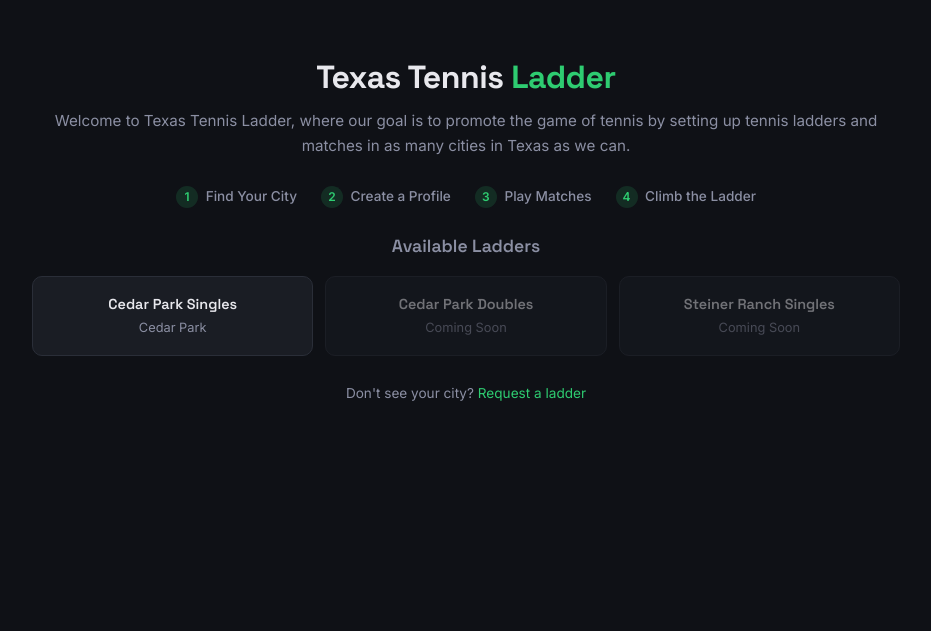
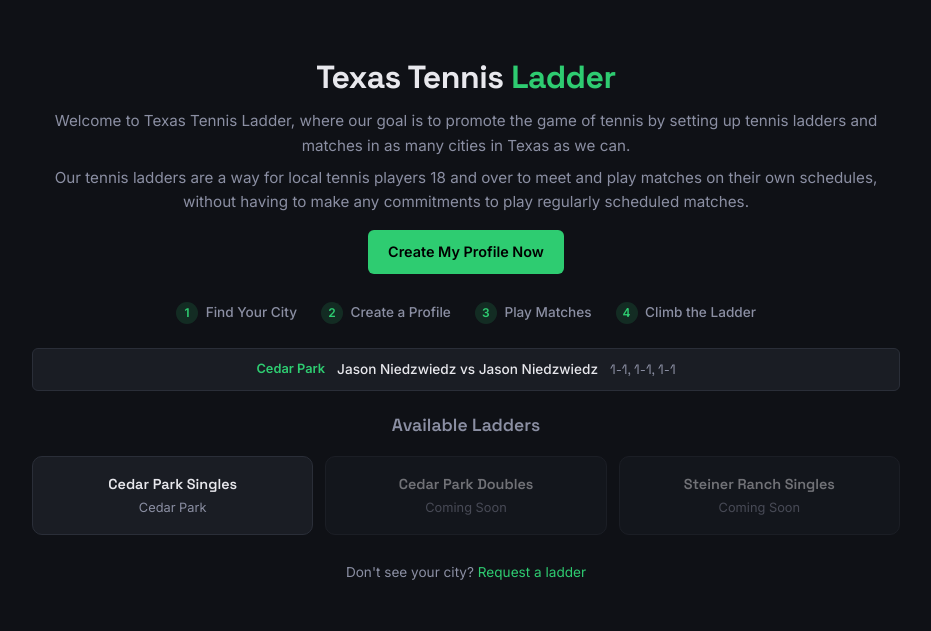
Before and after one commit to kaplanae/rallyrung, a Flask app: page / in a window 1280 px wide. Shown: the part 72-703 px from the top of the page, without its empty margins (174-1105 px from the left). Run offline with Flask 3, Linux system fonts and the light colour scheme; data comes from the database, SQL or seed files in the repository; tables that the repository leaves empty hold one stand-in row (values such as "Sample post"); some libraries are stand-ins or nearby versions.

Commit message:
Add birth year to signup/profile, match ticker on hub, rules updates
- Birth year required at signup (18+ enforced), shown as age on profile
- Rotating recent match scores ticker on hub home page
- "Create My Profile Now" button on hub for logged-out users
- Rules: updated match format, score reporting, added bold highlights
- DB migration for birth_year column on users table

Co-Authored-By: Claude Opus 4.6 <noreply@anthropic.com>

```diff
--- a/app.py
+++ b/app.py
@@ -179,7 +179,7 @@ def get_db():
 class User(UserMixin):
     def __init__(self, id, username, email=None, google_id=None, profile_picture=None,
                  phone=None, ntrp_rating=None, gender=None, is_admin=False, is_active=True,
-                 password_hash=None):
+                 password_hash=None, birth_year=None):
         self.id = id
         self.username = username
         self.email = email
@@ -191,10 +191,17 @@ class User(UserMixin):
         self.is_admin = is_admin
         self._is_active = is_active
         self.password_hash = password_hash
+        self.birth_year = birth_year
 
     @property
     def is_active(self):
         return self._is_active
+
+    @property
+    def age(self):
+        if not self.birth_year:
+            return None
+        return date.today().year - self.birth_year
 
 
 @login_manager.user_loader
@@ -212,7 +219,8 @@ def load_user(user_id):
             google_id=row.get('google_id'), profile_picture=row.get('profile_picture'),
             phone=row.get('phone'), ntrp_rating=row.get('ntrp_rating'),
             gender=row.get('gender'),
-            is_admin=bool(row.get('is_admin')), is_active=bool(row.get('is_active', True))
+            is_admin=bool(row.get('is_admin')), is_active=bool(row.get('is_active', True)),
+            birth_year=row.get('birth_year')
         )
     return None
 
@@ -480,6 +488,11 @@ def init_db():
         conn.rollback()
     try:
         cur.execute("ALTER TABLE ladders ADD COLUMN city TEXT DEFAULT ''")
+        conn.commit()
+    except Exception:
+        conn.rollback()
+    try:
+        cur.execute("ALTER TABLE users ADD COLUMN birth_year INTEGER")
         conn.commit()
     except Exception:
         conn.rollback()
@@ -1094,7 +1107,8 @@ def login():
             google_id=row.get('google_id'), profile_picture=row.get('profile_picture'),
             phone=row.get('phone'), ntrp_rating=row.get('ntrp_rating'),
             gender=row.get('gender'),
-            is_admin=bool(row.get('is_admin')), is_active=bool(row.get('is_active', True))
+            is_admin=bool(row.get('is_admin')), is_active=bool(row.get('is_active', True)),
+            birth_year=row.get('birth_year')
         )
         login_user(user)
         user_ladders = get_user_ladders(user.id)
@@ -1116,9 +1130,21 @@ def signup():
     email = request.form.get('email', '').strip().lower()
     password = request.form.get('password', '')
     confirm_password = request.form.get('confirm_password', '')
-
-    if not username or not email or not password or not confirm_password:
+    birth_year_str = request.form.get('birth_year', '').strip()
+
+    if not username or not email or not password or not confirm_password or not birth_year_str:
         flash('All fields are required.')
+        return redirect(url_for('login'))
+
+    try:
+        birth_year = int(birth_year_str)
+    except ValueError:
+        flash('Please select a valid birth year.')
+        return redirect(url_for('login'))
+
+    current_year = date.today().year
+    if current_year - birth_year < 18:
+        flash('You must be at least 18 years old to join.')
         return redirect(url_for('login'))
 
     if password != confirm_password:
@@ -1140,8 +1166,8 @@ def signup():
         return redirect(url_for('login'))
 
     hashed = generate_password_hash(password)
-    cur.execute(f'''INSERT INTO users (username, email, password_hash)
-        VALUES ({ph}, {ph}, {ph})''', (username, email, hashed))
+    cur.execute(f'''INSERT INTO users (username, email, password_hash, birth_year)
+        VALUES ({ph}, {ph}, {ph}, {ph})''', (username, email, hashed, birth_year))
     conn.commit()
 
     cur.execute(f'SELECT * FROM users WHERE email = {ph}', (email,))
@@ -1150,7 +1176,8 @@ def signup():
 
     user = User(
         id=row['id'], username=row['username'], email=row.get('email'),
-        is_admin=bool(row.get('is_admin')), is_active=bool(row.get('is_active', True))
+        is_admin=bool(row.get('is_admin')), is_active=bool(row.get('is_active', True)),
+        birth_year=row.get('birth_year')
     )
     login_user(user)
 
@@ -1279,7 +1306,8 @@ def reset_password(token):
             phone=user_row.get('phone'), ntrp_rating=user_row.get('ntrp_rating'),
             gender=user_row.get('gender'),
             is_admin=bool(user_row.get('is_admin')),
-            is_active=bool(user_row.get('is_active', True))
+            is_active=bool(user_row.get('is_active', True)),
+            birth_year=user_row.get('birth_year')
         )
         login_user(user)
         flash('Your password has been reset successfully.')
@@ -1318,7 +1346,8 @@ def google_callback():
                 profile_picture=user_data.get('profile_picture'),
                 phone=user_data.get('phone'), ntrp_rating=user_data.get('ntrp_rating'),
                 is_admin=bool(user_data.get('is_admin')),
-                is_active=bool(user_data.get('is_active', True))
+                is_active=bool(user_data.get('is_active', True)),
+                birth_year=user_data.get('birth_year')
             )
             login_user(user)
             # Set ladder in session based on membership
@@ -1381,7 +1410,8 @@ def magic_login(token):
         phone=user_row.get('phone'), ntrp_rating=user_row.get('ntrp_rating'),
         gender=user_row.get('gender'),
         is_admin=bool(user_row.get('is_admin')),
-        is_active=bool(user_row.get('is_active', True))
+        is_active=bool(user_row.get('is_active', True)),
+        birth_year=user_row.get('birth_year')
     )
     login_user(user)
     flash(f'Welcome, {user.username}!')
@@ -1463,7 +1493,35 @@ def api_me():
 def index():
     if get_brand().get('IS_HUB'):
         ladders = get_all_ladders()
-        return render_template('hub_index.html', ladders=ladders)
+        # Fetch recent confirmed matches for the ticker
+        conn = get_db()
+        cur = conn.cursor()
+        ph = get_placeholder()
+        cur.execute('''
+            SELECT m.set1_p1, m.set1_p2, m.set2_p1, m.set2_p2, m.set3_p1, m.set3_p2,
+                   u1.username as p1_name, u2.username as p2_name, l.name as ladder_name
+            FROM matches m
+            JOIN monthly_groups mg ON m.group_id = mg.id
+            JOIN ladders l ON mg.ladder_id = l.id
+            JOIN users u1 ON m.player1_id = u1.id
+            JOIN users u2 ON m.player2_id = u2.id
+            WHERE m.status = 'confirmed'
+            ORDER BY m.created_at DESC
+            LIMIT 20
+        ''')
+        rows = [dict(r) for r in cur.fetchall()]
+        conn.close()
+        recent_matches = []
+        for r in rows:
+            sets = []
+            for s in range(1, 4):
+                sp1 = r.get(f'set{s}_p1')
+                sp2 = r.get(f'set{s}_p2')
+                if sp1 is not None:
+                    sets.append(f"{sp1}-{sp2}")
+            r['score'] = ', '.join(sets) if sets else 'Win'
+            recent_matches.append(r)
+        return render_template('hub_index.html', ladders=ladders, recent_matches=recent_matches)
     return render_template('index.html')
 
 
@@ -2282,6 +2340,13 @@ def edit_profile():
     email = request.form.get('email', '').strip()
     phone = request.form.get('phone', '').strip()
     ntrp = request.form.get('ntrp_rating', '').strip()
+    birth_year_str = request.form.get('birth_year', '').strip()
+    birth_year = None
+    if birth_year_str:
+        try:
+            birth_year = int(birth_year_str)
+        except ValueError:
+            pass
 
     conn = get_db()
     cur = conn.cursor()
@@ -2300,8 +2365,8 @@ def edit_profile():
         else:
             flash('Invalid file type. Use JPG, PNG, GIF, or WEBP.')
 
-    cur.execute(f'UPDATE users SET email = {ph}, phone = {ph}, ntrp_rating = {ph} WHERE id = {ph}',
-                (email, phone, ntrp, current_user.id))
+    cur.execute(f'UPDATE users SET email = {ph}, phone = {ph}, ntrp_rating = {ph}, birth_year = {ph} WHERE id = {ph}',
+                (email, phone, ntrp, birth_year, current_user.id))
     conn.commit()
     conn.close()
     flash('Profile updated.')
--- a/static/style.css
+++ b/static/style.css
@@ -895,6 +895,42 @@ footer {
     pointer-events: none;
 }
 
+/* ============ HUB TICKER ============ */
+.hub-ticker-wrap {
+    background: var(--bg-card);
+    border: 1px solid var(--border);
+    border-radius: var(--radius-sm);
+    padding: 10px 16px;
+    margin-bottom: 20px;
+    text-align: center;
+    min-height: 40px;
+}
+
+.hub-ticker-item {
+    display: flex;
+    align-items: center;
+    justify-content: center;
+    gap: 12px;
+    font-size: 0.85rem;
+    flex-wrap: wrap;
+}
+
+.hub-ticker-ladder {
+    color: var(--accent);
+    font-weight: 600;
+    font-size: 0.8rem;
+}
+
+.hub-ticker-players {
+    color: var(--text);
+    font-weight: 500;
+}
+
+.hub-ticker-score {
+    color: var(--text-muted);
+    font-family: 'Space Grotesk', monospace;
+}
+
 @media (max-width: 600px) {
     .hub-ladder-grid { grid-template-columns: 1fr; }
     .hub-steps { gap: 12px; }
--- a/templates/base.html
+++ b/templates/base.html
@@ -7,7 +7,7 @@
     <link rel="preconnect" href="https://fonts.googleapis.com">
     <link rel="preconnect" href="https://fonts.gstatic.com" crossorigin>
     <link href="https://fonts.googleapis.com/css2?family=Space+Grotesk:wght@400;500;600;700&family=Inter:wght@400;500;600&display=swap" rel="stylesheet">
-    <link rel="stylesheet" href="{{ url_for('static', filename='style.css') }}?v=4">
+    <link rel="stylesheet" href="{{ url_for('static', filename='style.css') }}?v=5">
 </head>
 <body>
     <div class="app-container">
--- a/templates/hub_index.html
+++ b/templates/hub_index.html
@@ -5,6 +5,10 @@
 <div class="hub-hero">
     <h1>Texas Tennis <span class="accent">Ladder</span></h1>
     <p>Welcome to Texas Tennis Ladder, where our goal is to promote the game of tennis by setting up tennis ladders and matches in as many cities in Texas as we can.</p>
+    <p style="margin-top: 8px;">Our tennis ladders are a way for local tennis players 18 and over to meet and play matches on their own schedules, without having to make any commitments to play regularly scheduled matches.</p>
+    {% if not current_user.is_authenticated %}
+    <a href="{{ url_for('login') }}" class="btn btn-primary" style="margin-top: 16px;">Create My Profile Now</a>
+    {% endif %}
 </div>
 
 <div class="hub-steps">
@@ -13,6 +17,20 @@
     <div class="hub-step"><span class="hub-step-num">3</span> Play Matches</div>
     <div class="hub-step"><span class="hub-step-num">4</span> Climb the Ladder</div>
 </div>
+
+{% if recent_matches %}
+<div class="hub-ticker-wrap">
+    <div class="hub-ticker" id="hub-ticker">
+        {% for m in recent_matches %}
+        <div class="hub-ticker-item">
+            <span class="hub-ticker-ladder">{{ m.ladder_name }}</span>
+            <span class="hub-ticker-players">{{ m.p1_name }} vs {{ m.p2_name }}</span>
+            <span class="hub-ticker-score">{{ m.score }}</span>
+        </div>
+        {% endfor %}
+    </div>
+</div>
+{% endif %}
 
 <h2 class="section-title" style="text-align: center;">Available Ladders</h2>
 
@@ -39,3 +57,23 @@
     <a href="{{ url_for('request_ladder') }}" style="color: var(--text-muted); font-size: 0.85rem;">Don't see your city? <span style="color: var(--accent);">Request a ladder</span></a>
 </div>
 {% endblock %}
+
+{% block scripts %}
+{% if recent_matches %}
+<script>
+(function() {
+    var ticker = document.getElementById('hub-ticker');
+    if (!ticker) return;
+    var items = ticker.children;
+    if (items.length <= 1) return;
+    var idx = 0;
+    for (var i = 1; i < items.length; i++) items[i].style.display = 'none';
+    setInterval(function() {
+        items[idx].style.display = 'none';
+        idx = (idx + 1) % items.length;
+        items[idx].style.display = '';
+    }, 4000);
+})();
+</script>
+{% endif %}
+{% endblock %}
```
Also changed, not shown: templates/login.html (+17 -3 lines), templates/profile.html (+20 -0 lines), templates/rules.html (+9 -11 lines).
